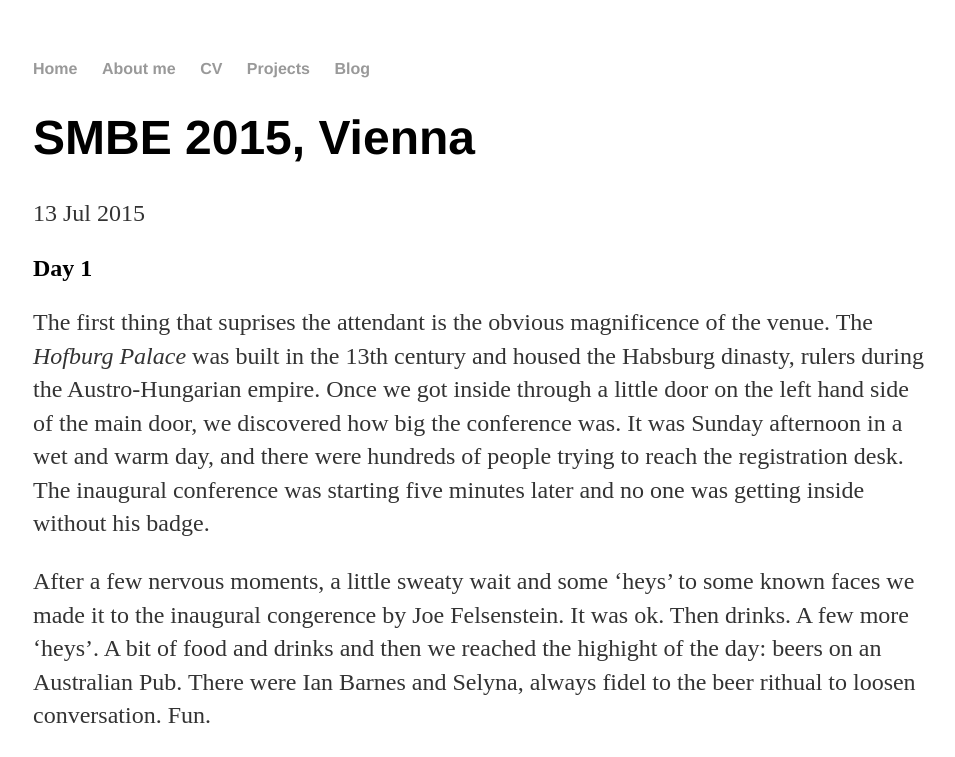
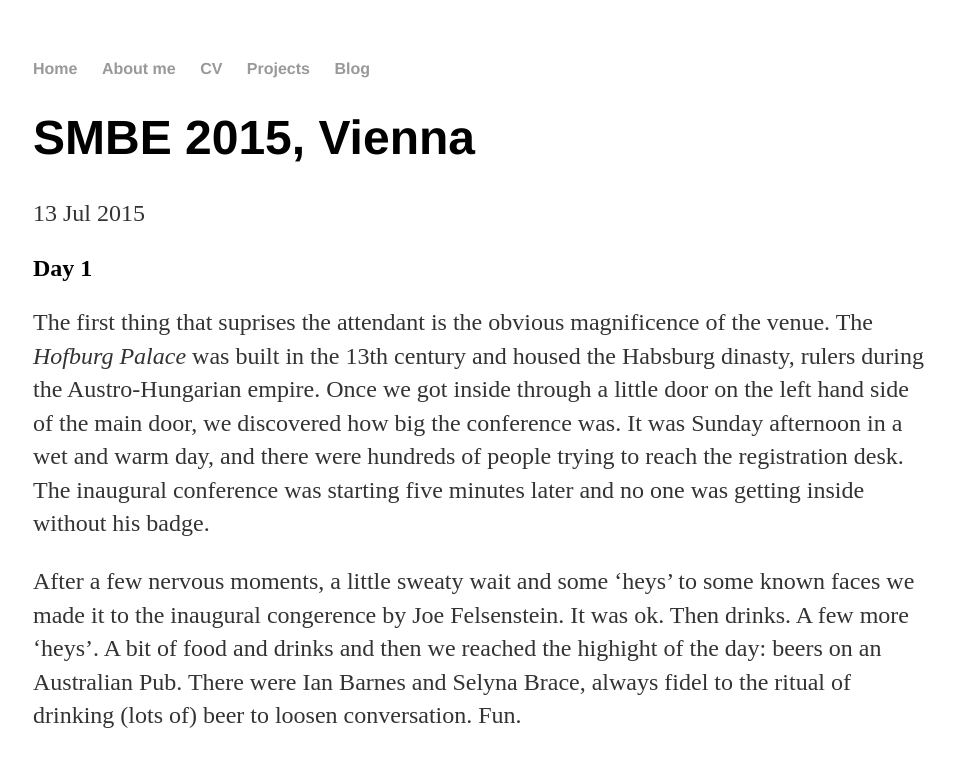
Before and after one commit to DiezMolino/diezmolino.github.io, a Jekyll site: the page built from _posts/2015-07-10-diezmolino-site-launched.md, in a window 1280 px wide. Shown: the top 757 px of the page, without its empty margins (159-1114 px from the left). Built offline with Jekyll 4.4.1, drawn with Linux system fonts in a browser that asks for light colours; grey boxes are pictures that could not be loaded.

Commit message:
Update 2015-07-10-diezmolino-site-launched.md

```diff
--- a/_posts/2015-07-10-diezmolino-site-launched.md
+++ b/_posts/2015-07-10-diezmolino-site-launched.md
@@ -8,7 +8,7 @@ date: 2015-07-13
 
 The first thing that suprises the attendant is the obvious magnificence of the venue. The *Hofburg Palace* was built in the 13th century and housed the Habsburg dinasty, rulers during the Austro-Hungarian empire. Once we got inside through a little door on the left hand side of the main door, we discovered how big the conference was. It was Sunday afternoon in a wet and warm day, and there were hundreds of people trying to reach the registration desk. The inaugural conference was starting five minutes later and no one was getting inside without his badge.
 
-After a few nervous moments, a little sweaty wait and some 'heys' to some known faces we made it to the inaugural congerence by Joe Felsenstein. It was ok. Then drinks. A few more 'heys'. A bit of food and drinks and then we reached the highight of the day: beers on an Australian Pub. There were Ian Barnes and Selyna, always fidel to the beer rithual to loosen conversation. Fun.
+After a few nervous moments, a little sweaty wait and some 'heys' to some known faces we made it to the inaugural congerence by Joe Felsenstein. It was ok. Then drinks. A few more 'heys'. A bit of food and drinks and then we reached the highight of the day: beers on an Australian Pub. There were Ian Barnes and Selyna Brace, always fidel to the ritual of drinking (lots of) beer to loosen conversation. Fun.
 
 <div style="text-align: center; margin: 1em">
 <figure>
```
